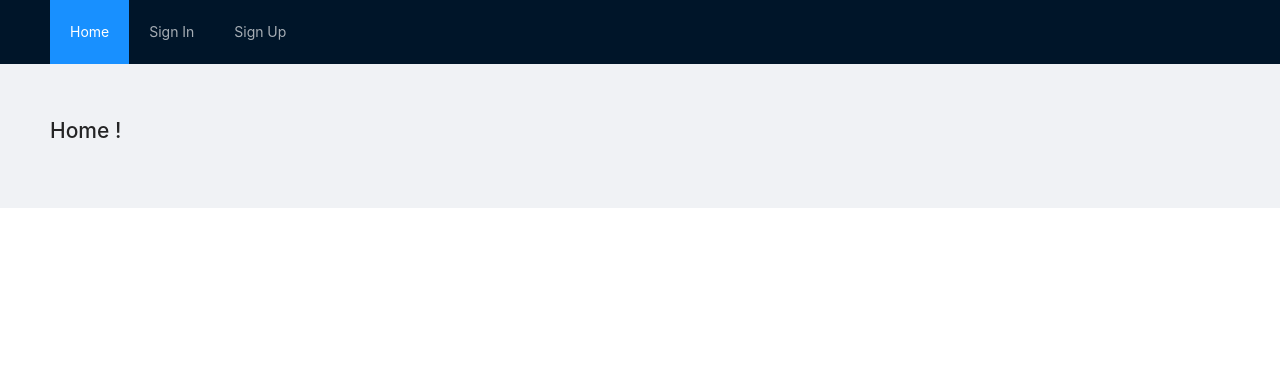
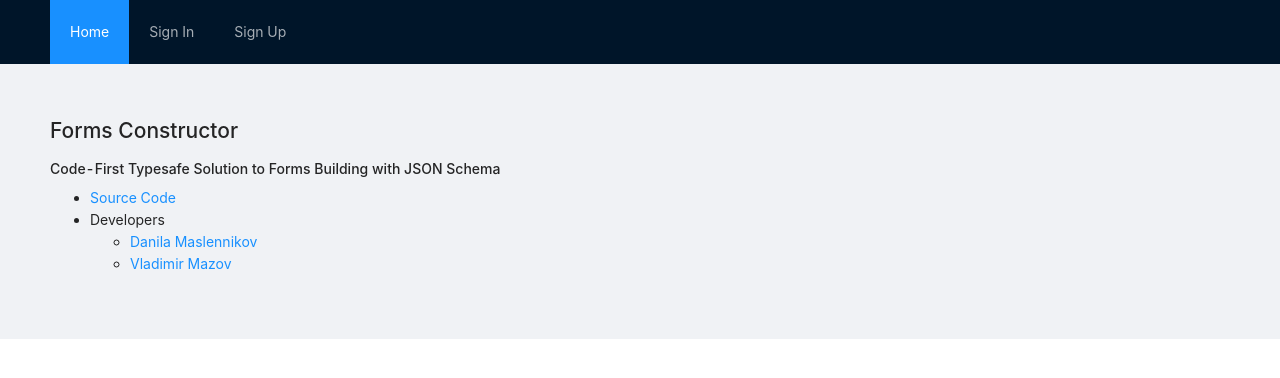
Before and after one commit to TeamUUUU/iris-course, a React (Create React App) app in the folder front/: page / in a window 1280 px wide. Shown: the top 378 px of the page. Built offline with nearby package versions, Linux system fonts and the light colour scheme.

Commit message:
add home page

```diff
--- a/front/src/App.tsx
+++ b/front/src/App.tsx
@@ -23,7 +23,17 @@ const App = () => {
 						<Route exact path="/">
 							<Header selected={['home']} />
 							<Layout.Content className="content">
-								<h1>Home !</h1>
+								<h1>Forms Constructor</h1>
+								<h4>Code-First Typesafe Solution to Forms Building with JSON Schema</h4>
+								<ul>
+									<li><a href="https://github.com/TeamUUUU/iris-course">Source Code</a></li>
+									<li>Developers
+									<ul>
+										<li><a href="https://github.com/Dnnd">Danila Maslennikov</a></li>
+										<li><a href="https://github.com/Mvwivs">Vladimir Mazov</a></li>
+									</ul>
+									</li>
+								</ul>
 							</Layout.Content>
 						</Route>
 						<Route path="/new">
```
